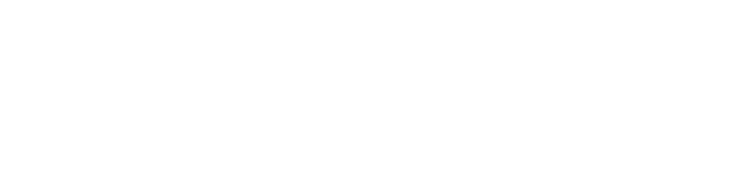
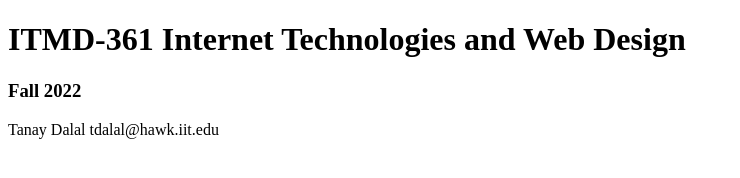
Before and after one commit to tdalal17/ITMD-361-Lab2, a plain HTML site: page index.html in a window 1280 px wide. Shown: the whole page, without its empty margins (0-740 px from the left). Drawn offline with Linux system fonts and the light colour scheme.

Commit message:
added the name of student

```diff
--- a/index.html
+++ b/index.html
@@ -3,3 +3,8 @@
   <head>
      <meta charset="UTF-8">
      <title>ITMD-361 Internet Technologies and Web Design</title>
+    </head>
+    <body>
+      <h1>ITMD-361 Internet Technologies and Web Design</h1>
+      <h3>Fall 2022</h3>
+        <p>Tanay Dalal tdalal@hawk.iit.edu<p>
```
